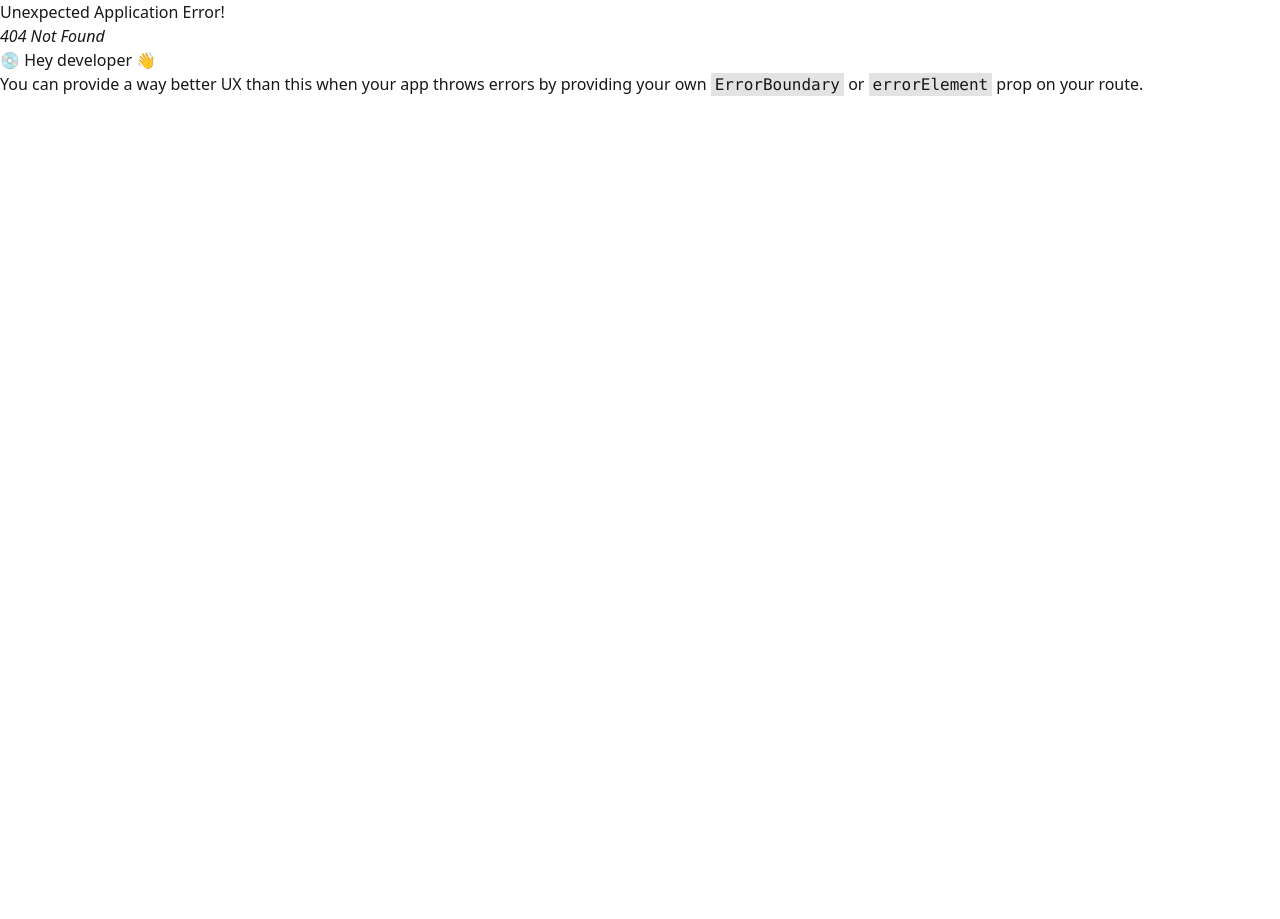
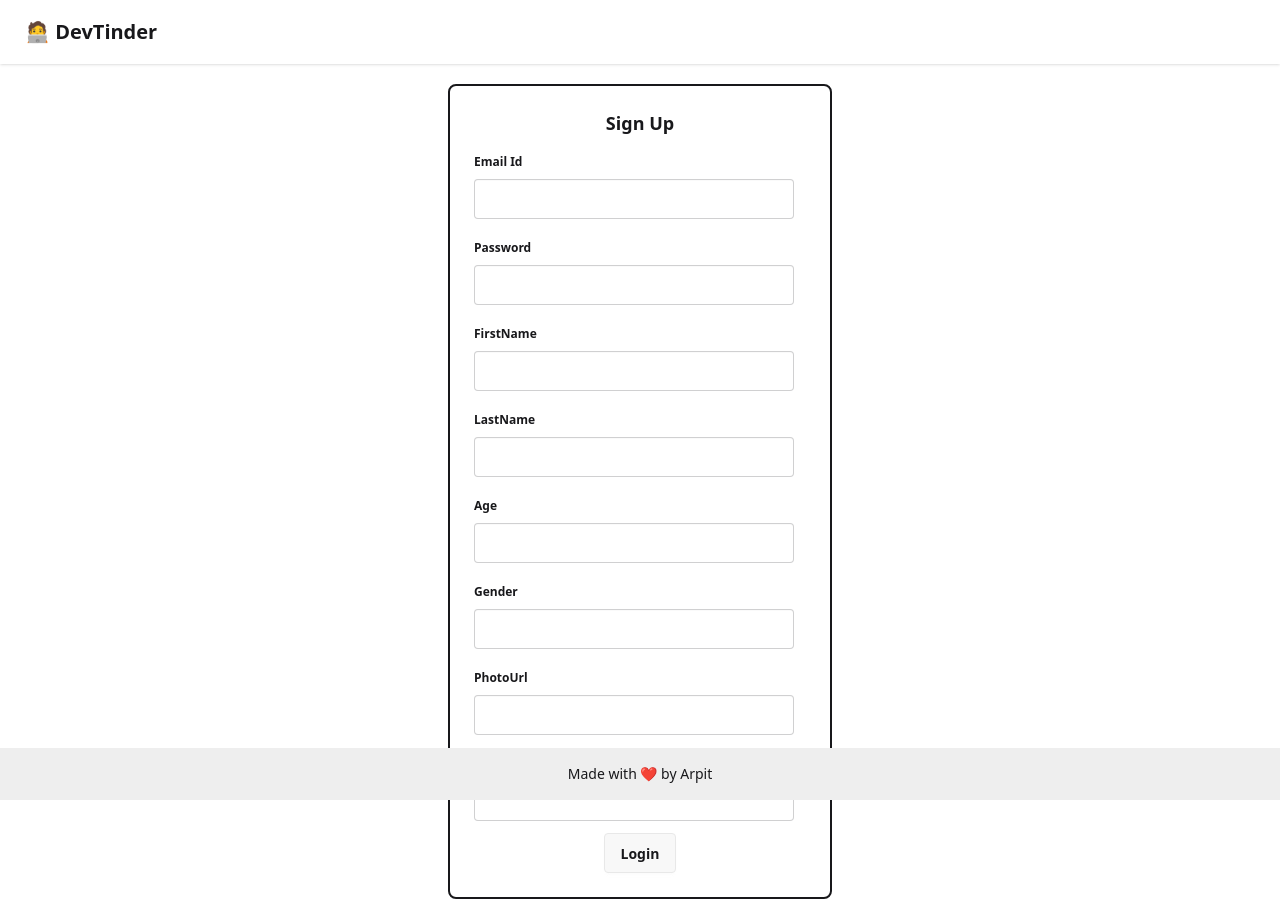
Before and after one commit to arpitt061998/devtinder-frontend, a React app: page /signup in a window 1280 px wide. Before the commit this address had no page. Before the commit the page ends 800 px from the top, so only its background shows below. Built offline with nearby package versions, Linux system fonts and the light colour scheme; the HTML template or start-up script is replaced by a standard one.

Commit message:
adding sending and accepting request feature and also adding sigup feature

```diff
--- a/src/components/Connections.jsx
+++ b/src/components/Connections.jsx
@@ -3,7 +3,7 @@ import { BASE_URL } from "../utils/constant"
 import axios from "axios";
 import { useDispatch, useSelector } from "react-redux";
 import { addConnections } from "../utils/connectionsSlice";
-import UserCard from "./UserCard";
+import RequestCard from "./RequestCard";
 
 const Connections = () => {
   const dispatch = useDispatch();
@@ -29,7 +29,7 @@ const Connections = () => {
   return (
     <div className="flex justify-center items-center my-10 flex-col">
       {connections.map(connection => (
-        <UserCard user={connection} key={connection._id}/>
+        <RequestCard user={connection} key={connection._id} isRequestCard={false}/>
       ))}
     </div>
   )
--- a/src/components/Feed.jsx
+++ b/src/components/Feed.jsx
@@ -10,11 +10,11 @@ const Feed = () => {
   const dispatch = useDispatch();
   const getFeed = async() => {
     try {
-      const res = await axios.get(`${BASE_URL}/feed`, {
+      const res = await axios.get(`${BASE_URL}/user/feed`, {
         withCredentials: true
       });
-      console.log(res.data[0])
-      dispatch(addFeed(res.data));
+      console.log(res.data.data[0])
+      dispatch(addFeed(res.data.data));
     } catch(err) {
       console.log(err);
     };
@@ -26,15 +26,15 @@ const Feed = () => {
     }
   },[])
 
-
-  return feed?.length > 0 ? (
-
+  if(!feed) return;
+  if(feed.length ===0) return <div>No new user are avaiable... </div>
+  return (
     <div className="flex justify-center my-4 items-center flex-col">
       {feed.map(user => (
         <UserCard user={user} key={user._id}/>
       ))}
     </div>
-  ) : null;
+  );
 }
 
 
--- a/src/components/Login.jsx
+++ b/src/components/Login.jsx
@@ -2,7 +2,7 @@ import axios from 'axios';
 import { useState } from 'react';
 import { useDispatch } from 'react-redux';
 import { addUser } from '../utils/userSlice';
-import { useNavigate } from 'react-router';
+import { Link, useNavigate } from 'react-router';
 import { BASE_URL } from '../utils/constant';
 
 const Login = () => {
@@ -50,6 +50,7 @@ const Login = () => {
                   />
                 </fieldset>
                 {error && (<p className='text-red-400'>Error logging in</p>)}
+                <p className='text-black cursor-pointer'>New to DevTinder <Link className = "underline"to = "/signup">Sign up</Link> now</p>
                 <div className="card-actions justify-center">
                 <button
                   className="btn"
--- a/src/components/Navbar.jsx
+++ b/src/components/Navbar.jsx
@@ -3,7 +3,7 @@ import { useDispatch, useSelector } from "react-redux";
 import { Link, useNavigate } from "react-router";
 import { BASE_URL } from "../utils/constant";
 import { removeUser } from "../utils/userSlice";
-import { removeFeed } from "../utils/feedSlice";
+import { removeAllFeed } from "../utils/feedSlice";
 
 const Navbar = () => {
   const {user} = useSelector((store) => store.user);
@@ -16,7 +16,7 @@ const Navbar = () => {
         {withCredentials: true}
       )
       dispatch(removeUser());
-      dispatch(removeFeed());
+      dispatch(removeAllFeed());
       setTimeout(() => navigate("/login"), 50);
     } catch(err) {
       console.err("Logout failed...")
--- /dev/null
+++ b/src/components/RequestCard.jsx
@@ -0,0 +1,43 @@
+import axios from "axios";
+import { BASE_URL } from "../utils/constant";
+import { useDispatch } from "react-redux";
+import { removeRequests } from "../utils/requestsSlice";
+
+const RequestCard = ( {user, requestId , isRequestCard = false }) => {
+  const {firstName, lastName, photoUrl, about, gender, age} = user;
+  const dispatch = useDispatch();
+
+  const reviewRequest = async(status, userId) => {
+    try{
+      const res = await axios.post(`${BASE_URL}/request/review/${status}/${userId}`,{},{
+        withCredentials: true
+      });
+      dispatch(removeRequests(userId));
+      console.log(res);
+    } catch(err) {
+      console.error("error accepting/rejecting request")
+    }
+  }
+
+  return (
+    <div className="card bg-base-100 w-96 shadow-sm mb-4">
+      <figure>
+        <img
+          src={photoUrl}
+          alt={firstName} />
+      </figure>
+      <div className="card-body">
+        <h2 className="card-title">{firstName + " " + lastName}</h2>
+        <p>{about}</p>
+        <p>{age}</p>
+        <p>{gender}</p>
+        {isRequestCard && (<div className="card-actions justify-center my-4">
+          <button className="btn btn-secondary" onClick={() => reviewRequest("rejected",requestId)}>Reject</button>
+          <button className="btn btn-pink" onClick={() => reviewRequest("accepted",requestId)}>Accept</button>
+        </div>)}
+      </div>
+    </div>
+  )
+}
+
+export default RequestCard;
--- a/src/components/Requests.jsx
+++ b/src/components/Requests.jsx
@@ -1,12 +1,13 @@
 import axios from 'axios'
 import { BASE_URL } from '../utils/constant'
-import { useEffect } from 'react'
+import { useEffect, useState } from 'react'
 import { useDispatch, useSelector } from 'react-redux'
 import { addRequests } from '../utils/requestsSlice'
-import UserCard from './UserCard'
+import RequestCard from './RequestCard'
 const Requests = () => {
   const dispatch = useDispatch();
   const requests = useSelector(store => store.requests);
+  const [reviewRequest, setReviewRequest] = useState(false);
   const fetchPendingRequests = async() => {
     try {
       const res = await axios.get(`${BASE_URL}/user/requests`, {
@@ -23,15 +24,15 @@ const Requests = () => {
     fetchPendingRequests();
   },[])
 
-  if(!requests) return;
-  if(requests.length === 0) <h1>No pending requests...</h1>
+  if(requests === null) return;
+  if(requests.length === 0) return <h1>No pending requests...</h1>
   return (
     <div className='flex flex-col items-center justify-center my-10'>
       {requests.map(user =>  (
-        <UserCard user = {user.fromUserId} key={user._id}/>
+        <RequestCard user = {user.fromUserId} requestId = {user._id} key={user._id} isRequestCard = {true}/>
       ))}
     </div>
   )
 }
 
-export default Requests
+export default Requests;
--- /dev/null
+++ b/src/components/Signup.jsx
@@ -0,0 +1,131 @@
+import axios from 'axios';
+import { useState } from 'react';
+import { useNavigate } from 'react-router';
+import { BASE_URL } from '../utils/constant';
+
+const Signup = () => {
+  const [emailId, setEmailId] = useState("");
+  const [password, setPassword] = useState("");
+  const [firstName, setFirstName] = useState("");
+  const [lastName, setLastName] = useState("");
+  const [age, setAge] = useState("");
+  const [gender, setGender] = useState("");
+  const [photoUrl, setPhotoUrl] = useState("");
+  const [about, setAbout] = useState("");
+  const [error, setError] = useState(false);
+  const navigate = useNavigate();
+
+  const handleLogin = async() => {
+    try {
+      const res = await axios.post(`${BASE_URL}/signup`,
+        {
+          emailId,
+          password,
+          firstName,
+          lastName,
+          age,
+          gender,
+          photoUrl,
+          about
+        },
+        {withCredentials: true});
+      navigate("/login")
+    } catch(err) {
+      setError(true);
+      console.error(err)
+    }
+  };
+
+  return (
+    <div className='my-5 flex items-center justify-center'>
+        <div className="card w-96 border-2">
+            <div className="card-body">
+                <div className="card-title flex justify-center">Sign Up </div>
+                <fieldset className="fieldset">
+                  <legend className="fieldset-legend">Email Id</legend>
+                  <input
+                      type="text"
+                      className="input"
+                      value={emailId}
+                      onChange={(e) => setEmailId(e.target.value)}
+                  />
+                </fieldset>
+                <fieldset className="fieldset">
+                  <legend className="fieldset-legend">Password</legend>
+                  <input
+                    type="text"
+                    className="input"
+                    value={password}
+                    onChange={(e) => setPassword(e.target.value)}
+                  />
+                </fieldset>
+                <fieldset className="fieldset">
+                <legend className="fieldset-legend">FirstName</legend>
+                <input
+                    type="text"
+                    className="input"
+                    value={firstName}
+                    onChange={(e) => setFirstName(e.target.value)}
+                />
+              </fieldset>
+              <fieldset className="fieldset">
+                <legend className="fieldset-legend">LastName</legend>
+                <input
+                    type="text"
+                    className="input"
+                    value={lastName}
+                    onChange={(e) => setLastName(e.target.value)}
+                />
+              </fieldset>
+              <fieldset className="fieldset">
+                <legend className="fieldset-legend">Age</legend>
+                <input
+                  type="text"
+                  className="input"
+                  value={age}
+                  onChange={(e) => setAge(e.target.value)}
+                />
+              </fieldset>
+              <fieldset className="fieldset">
+                <legend className="fieldset-legend">Gender</legend>
+                <input
+                  type="text"
+                  className="input"
+                  value={gender}
+                  onChange={(e) => setGender(e.target.value)}
+                />
+              </fieldset>
+              <fieldset className="fieldset">
+                <legend className="fieldset-legend">PhotoUrl</legend>
+                <input
+                  type="text"
+                  className="input"
+                  value={photoUrl}
+                  onChange={(e) => setPhotoUrl(e.target.value)}
+                />
+              </fieldset>
+              <fieldset className="fieldset">
+                <legend className="fieldset-legend">About</legend>
+                <input
+                  type="text"
+                  className="input"
+                  value={about}
+                  onChange={(e) => setAbout(e.target.value)}
+                />
+              </fieldset>
+                {error && (<p className='text-red-400'>Error Signing in</p>)}
+                <div className="card-actions justify-center">
+                <button
+                  className="btn"
+                  onClick={handleLogin}
+                >
+                  Login
+                </button>
+                </div>
+            </div>
+        </div>
+    </div>
+  )
+}
+
+export default Signup;
--- a/src/components/UserCard.jsx
+++ b/src/components/UserCard.jsx
@@ -1,5 +1,24 @@
+import axios from "axios";
+import { BASE_URL } from "../utils/constant";
+import { useDispatch } from "react-redux";
+import { removeFeed } from "../utils/feedSlice";
+
 const UserCard = ( {user} ) => {
-  const {firstName, lastName, photoUrl, about, gender, age} = user;
+
+  const dispatch = useDispatch();
+  const handleRequest = async(status, _id) => {
+    try {
+      const res = await axios.post(`${BASE_URL}/request/send/${status}/${_id}`,{},{
+        withCredentials: true
+      });
+      dispatch(removeFeed(_id));
+      console.log(res);
+    } catch(err) {
+      console.log(err);
+    }
+  };
+
+  const {firstName, lastName, photoUrl, about, gender, age, _id} = user;
   return (
     <div className="card bg-base-100 w-96 shadow-sm mb-4">
       <figure>
@@ -13,8 +32,8 @@ const UserCard = ( {user} ) => {
         <p>{age}</p>
         <p>{gender}</p>
         <div className="card-actions justify-center my-4">
-          <button className="btn btn-secondary">Ignore</button>
-          <button className="btn btn-pink">Interested</button>
+          <button className="btn btn-secondary" onClick={() => handleRequest("ignored",_id)}>Ignore</button>
+          <button className="btn btn-pink" onClick={() => handleRequest("interested",_id)}>Interested</button>
         </div>
       </div>
     </div>
--- a/src/utils/feedSlice.js
+++ b/src/utils/feedSlice.js
@@ -7,9 +7,13 @@ const feedSlice = createSlice({
     addFeed: (state, action) => {
       return action.payload;
     },
-    removeFeed: (state, action) => null
+    removeFeed: (state,action) => {
+      const newArray = state.filter(r => r._id !== action.payload);
+      return newArray;
+    },
+    removeAllFeed: (state, action) => null
   }
 });
 
-export const {addFeed, removeFeed} = feedSlice.actions;
+export const {addFeed, removeFeed, removeAllFeed} = feedSlice.actions;
 export default feedSlice.reducer;
--- a/src/utils/requestsSlice.js
+++ b/src/utils/requestsSlice.js
@@ -5,10 +5,14 @@ const requestsSlice = createSlice({
   initialState: null,
   reducers: {
     addRequests: (state, action) => action.payload,
-    removeRequests: (state, action) => null
+    removeRequests: (state, action) => {
+      const newArray = state.filter(r => r.id !== action.payload);
+      return newArray;
+    },
+    removeAllRequests: (state, action) => null
   }
 });
 
 
-export const {addRequests, removeRequests} = requestsSlice.actions;
+export const {addRequests, removeRequests, removeAllRequests} = requestsSlice.actions;
 export default requestsSlice.reducer;
```
Also changed, not shown: src/main.jsx (+5 -2 lines).
